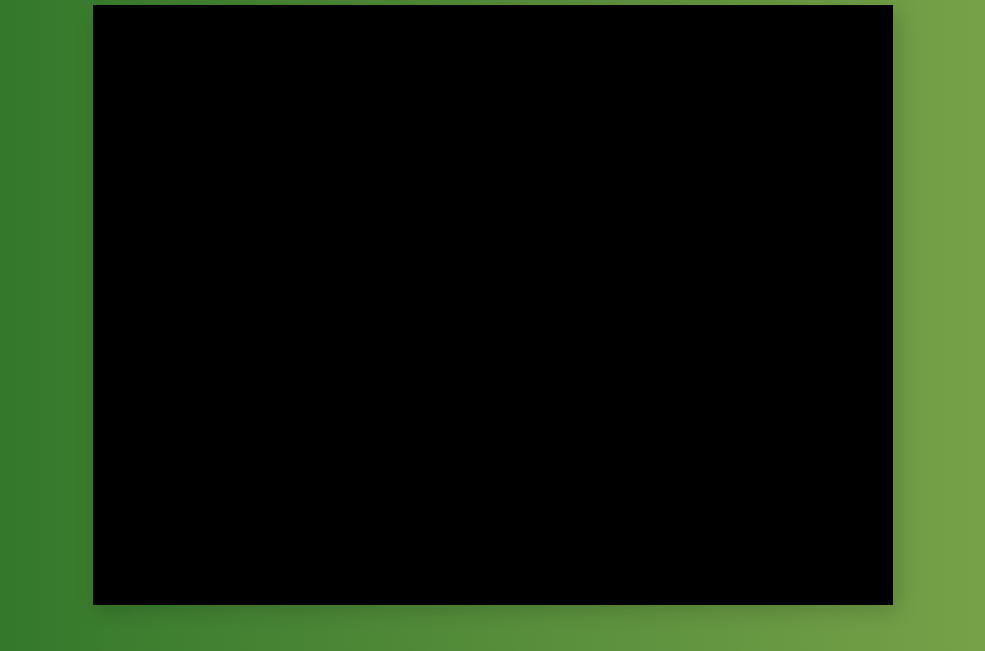
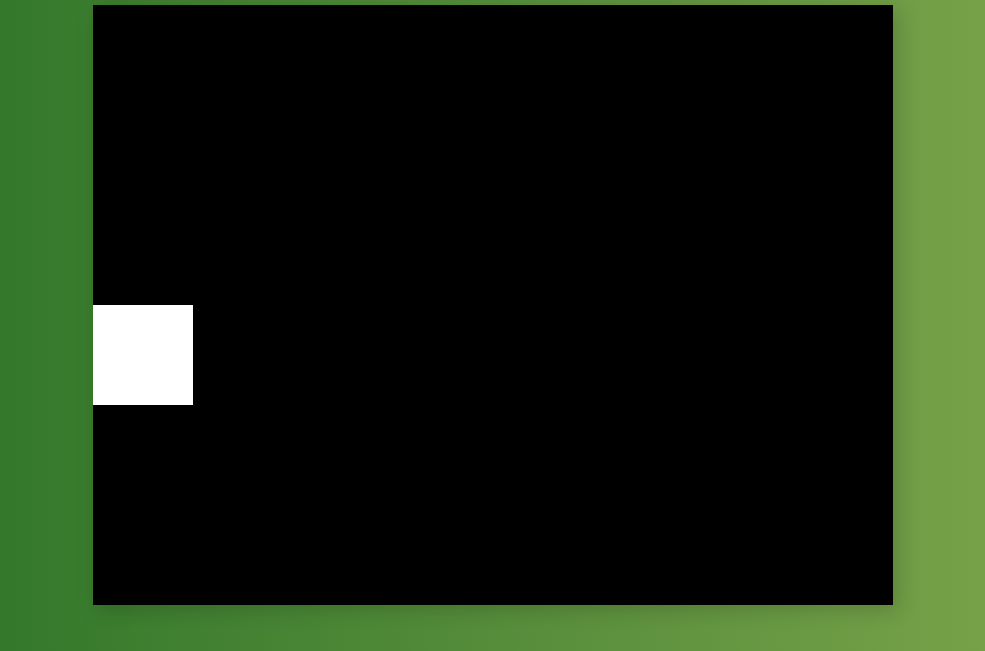
Before and after one commit to fonzapo/papetoutou, a plain HTML site: page index.html in a window 1280 px wide. Shown: the part 149-800 px from the top of the page, without its empty margins (147-1132 px from the left). Drawn offline with nearby package versions, Linux system fonts and the light colour scheme.

Commit message:
more setup

```diff
--- a/game/board.js
+++ b/game/board.js
@@ -1,14 +1,61 @@
+import Toutou from './toutou.js'
+
 class Board {
-    constructor(ctx, width, height){
+    constructor(ctx, width, height) {
         this._ctx = ctx;
         this._c_width = width;
         this._c_height = height;
+
+        //variables pour controler le framerate dans la boucle;
+        this._fps = 30;
+        this._now;
+        this._then = Date.now();
+        this._interval = 1000 / this._fps;
+        this._delta;
+
+        //position du toutou;
+        this._toutouX = 0;
+        this._toutouY = 300;
+
+        //vitesse
+        this._speedX = 1;
+        this._speedY = -1;
     }
-    fillBoard() {
+    eventHandle() {
+        window.addEventListener('keydown', (event) => {
+            console.log(`KEYDOWN ${event.code}`);
+            switch (event.code) {
+                case 'ArrowRight':
+                    this._speedX += 1;
+                    this._toutouX += this._speedX;
+                    break;
+                case 'Space':
+                    this._speedY += 1;
+                    this._toutouY += this._speedY;
+                    break;
+
+            }
+        });
+        window.addEventListener('keyup', (event) => {
+            console.log(`KEYUP ${event.code}`);
+        });
+    }
+    drawBoard() {
+        //cette partie sert à controler le framerate (j'ai copié collé un code parce que j'ai pas tout compris mais apparemment c'est simple)
+        window.requestAnimationFrame(this.drawBoard.bind(this));
+
+        this._now = Date.now();
+        this._delta = this._now - this._delta;
+        if (this._delta > this._interval) {
+            this._then = this._now - (this._delta % this._interval);
+        }
+
         this._ctx.fillStyle = '#000000';
         this._ctx.fillRect(0, 0, this._c_width, this._c_height);
-        console.log(this._c_width);
-        console.log(this.c_height)
+
+        const toutou = new Toutou(this._toutouX, this._toutouY, this._ctx);
+        toutou.draw();
+        //toutou.player_pos();
     }
 }
 
--- a/game/game.js
+++ b/game/main.js
@@ -30,4 +30,5 @@ canvas.height = c_height;
 //ctx.fillRect(0, 0, c_width, c_height);
 
 let board = new Board(ctx, c_width, c_height);
-board.fillBoard();
+board.drawBoard();
+board.eventHandle();
--- a/game/toutou.js
+++ b/game/toutou.js
@@ -1,12 +1,20 @@
 class Toutou {
-    constructor(x, y) {
+    constructor(x, y, ctx) {
         this._player_x = x;
         this._player_y = y;
+        this._ctx = ctx;
     }
-
+    draw() {
+        this._ctx.fillStyle = '#ffffff';
+        this._ctx.fillRect(this._player_x, this._player_y, 100, 100);
+        //console.log(this._player_x, this._player_y)
+    }
     get player_pos() {
         return (this._player_x, this._player_y)
     }
-}
+};
+
+class Pape extends Toutou {};
+class Jaja extends Toutou{};
 
 export default Toutou;
--- a/index.html
+++ b/index.html
@@ -31,7 +31,7 @@
         </div>
     </main>
 
-    <script defer src="game/game.js" type="module"></script>
+    <script defer src="game/main.js" type="module"></script>
 
     <!--Script bootstrap ; bootstrap est une librairie CSS qui nous permet de mettre en forme les éléments beaucoup plus vite et facilement qu'en CSS classique-->
     <script defer src="https://cdn.jsdelivr.net/npm/bootstrap@5.0.0-beta3/dist/js/bootstrap.bundle.min.js"
```
